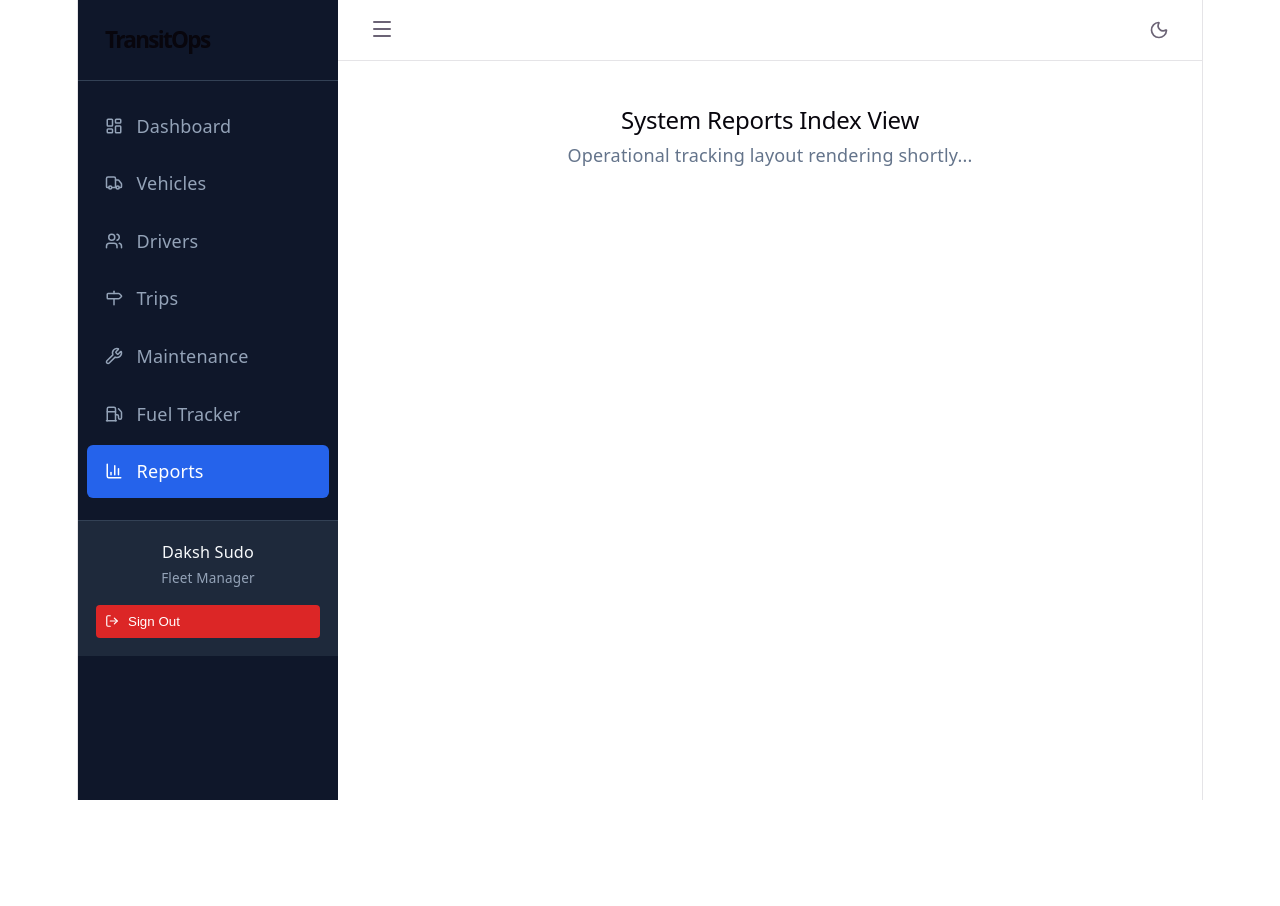
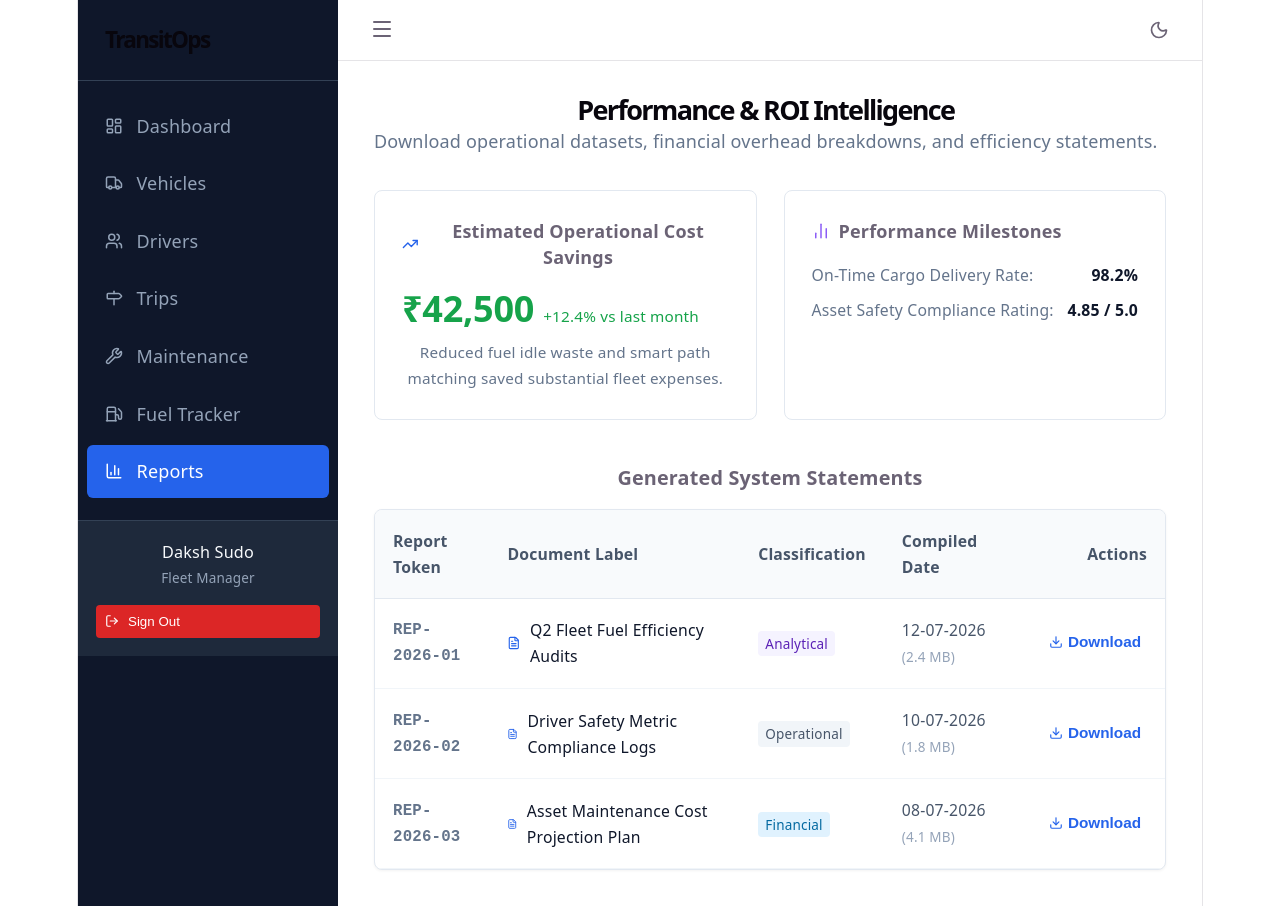
Before and after one commit to KartikRCodes/smart-transport-opreation-platform, a React (Vite) app in the folder client/: page /reports in a window 1280 px wide. Before the commit the page ends 800 px from the top, so only its background shows below. Built offline with nearby package versions, Linux system fonts and the light colour scheme; no server answers.

Commit message:
feat: complete performance reporting index module to finalize frontend client architecture

```diff
--- a/client/src/App.jsx
+++ b/client/src/App.jsx
@@ -1,7 +1,7 @@
 import { BrowserRouter, Routes, Route, Navigate } from "react-router-dom";
 import { useEffect, useState, createContext, useContext } from "react";
 import AuthContext, { AuthProvider } from "./context/AuthContext";
-
+import ReportsPage from "./pages/ReportsPage";
 // Layout Imports
 import DashboardLayout from "./layouts/DashboardLayout";
 
@@ -62,7 +62,7 @@ function App() {
             <Route path="trips" element={<TripsPage />} />
             <Route path="maintenance" element={<MaintenancePage />} />
             <Route path="fuel" element={<FuelTrackerPage />} />
-            <Route path="reports" element={<MockPage title="System Reports Index" />} />
+            <Route path="reports" element={<ReportsPage />} />
           </Route>
         </Routes>
       </BrowserRouter>
--- /dev/null
+++ b/client/src/pages/ReportsPage.jsx
@@ -0,0 +1,137 @@
+import { useEffect, useState } from "react";
+import axiosClient from "../api/axiosClient";
+import { FileText, Download, BarChart2, PieChart, TrendingUp, CheckCircle } from "lucide-react";
+
+const ReportsPage = () => {
+  const [reports, setReports] = useState([]);
+  const [loading, setLoading] = useState(true);
+
+  useEffect(() => {
+    const fetchReports = async () => {
+      try {
+        const response = await axiosClient.get("/reports");
+        setReports(response.data?.data || response.data || []);
+      } catch (err) {
+        console.error("Using fallback metrics for financial reporting dashboard.");
+        setReports([
+          { id: "REP-2026-01", name: "Q2 Fleet Fuel Efficiency Audits", type: "Analytical", status: "Generated", date: "12-07-2026", size: "2.4 MB" },
+          { id: "REP-2026-02", name: "Driver Safety Metric Compliance Logs", type: "Operational", status: "Generated", date: "10-07-2026", size: "1.8 MB" },
+          { id: "REP-2026-03", name: "Asset Maintenance Cost Projection Plan", type: "Financial", status: "Generated", date: "08-07-2026", size: "4.1 MB" }
+        ]);
+      } finally {
+        setLoading(false);
+      }
+    };
+
+    fetchReports();
+  }, []);
+
+  if (loading) {
+    return (
+      <div style={{ display: "flex", justifyContent: "center", alignItems: "center", height: "50vh" }}>
+        <h3>Compiling analytical charts...</h3>
+      </div>
+    );
+  }
+
+  return (
+    <div style={{ padding: "0.5rem" }}>
+      {/* Header section control bars */}
+      <div style={{ display: "flex", justifyContent: "space-between", alignItems: "center", marginBottom: "2rem", flexWrap: "wrap", gap: "1rem" }}>
+        <div>
+          <h1 style={{ fontSize: "1.5rem", fontWeight: "bold", margin: "0 0 0.25rem 0" }}>Performance & ROI Intelligence</h1>
+          <p style={{ color: "#64748B", margin: 0 }}>Download operational datasets, financial overhead breakdowns, and efficiency statements.</p>
+        </div>
+      </div>
+
+      {/* Visual Summary Insights Panel */}
+      <div style={{ display: "grid", gridTemplateColumns: "repeat(auto-fit, minmax(300px, 1fr))", gap: "1.5rem", marginBottom: "2.5rem" }}>
+        <div style={{ background: "#FFFFFF", border: "1px solid #E2E8F0", borderRadius: "8px", padding: "1.5rem" }}>
+          <h3 style={{ fontSize: "1rem", fontWeight: "600", margin: "0 0 1rem 0", display: "flex", alignItems: "center", gap: "0.5rem" }}>
+            <TrendingUp size={18} style={{ color: "#2563EB" }} /> Estimated Operational Cost Savings
+          </h3>
+          <div style={{ display: "flex", alignItems: "baseline", gap: "0.5rem" }}>
+            <h2 style={{ fontSize: "2rem", fontWeight: "bold", margin: 0, color: "#16A34A" }}>₹42,500</h2>
+            <span style={{ fontSize: "0.85rem", color: "#16A34A", fontWeight: "500" }}>+12.4% vs last month</span>
+          </div>
+          <p style={{ fontSize: "0.85rem", color: "#64748B", marginTop: "0.5rem", marginBottom: 0 }}>Reduced fuel idle waste and smart path matching saved substantial fleet expenses.</p>
+        </div>
+
+        <div style={{ background: "#FFFFFF", border: "1px solid #E2E8F0", borderRadius: "8px", padding: "1.5rem" }}>
+          <h3 style={{ fontSize: "1rem", fontWeight: "600", margin: "0 0 1rem 0", display: "flex", alignItems: "center", gap: "0.5rem" }}>
+            <BarChart2 size={18} style={{ color: "#8B5CF6" }} /> Performance Milestones
+          </h3>
+          <div style={{ display: "flex", flexDirection: "column", gap: "0.5rem", fontSize: "0.875rem" }}>
+            <div style={{ display: "flex", justifyContent: "space-between" }}>
+              <span style={{ color: "#64748B" }}>On-Time Cargo Delivery Rate:</span>
+              <span style={{ fontWeight: "600", color: "#0F172A" }}>98.2%</span>
+            </div>
+            <div style={{ display: "flex", justifyContent: "space-between" }}>
+              <span style={{ color: "#64748B" }}>Asset Safety Compliance Rating:</span>
+              <span style={{ fontWeight: "600", color: "#0F172A" }}>4.85 / 5.0</span>
+            </div>
+          </div>
+        </div>
+      </div>
+
+      {/* Ledger Table Section */}
+      <h3 style={{ fontSize: "1.1rem", fontWeight: "600", marginBottom: "1rem" }}>Generated System Statements</h3>
+      <div style={{ background: "#FFFFFF", border: "1px solid #E2E8F0", borderRadius: "8px", overflowX: "auto", boxShadow: "0 1px 3px rgba(0,0,0,0.05)" }}>
+        <table style={{ width: "100%", borderCollapse: "collapse", textAlign: "left", fontSize: "0.875rem" }}>
+          <thead>
+            <tr style={{ background: "#F8FAFC", borderBottom: "1px solid #E2E8F0", color: "#475569" }}>
+              <th style={{ padding: "1rem" }}>Report Token</th>
+              <th style={{ padding: "1rem" }}>Document Label</th>
+              <th style={{ padding: "1rem" }}>Classification</th>
+              <th style={{ padding: "1rem" }}>Compiled Date</th>
+              <th style={{ padding: "1rem", textAlign: "right" }}>Actions</th>
+            </tr>
+          </thead>
+          <tbody>
+            {reports.map((report) => (
+              <tr key={report.id} style={{ borderBottom: "1px solid #F1F5F9", color: "#0F172A" }}>
+                <td style={{ padding: "1rem", fontWeight: "600", fontFamily: "monospace", color: "#64748B" }}>{report.id}</td>
+                <td style={{ padding: "1rem" }}>
+                  <div style={{ display: "flex", alignItems: "center", gap: "0.5rem", fontWeight: "500" }}>
+                    <FileText size={16} style={{ color: "#2563EB" }} />
+                    {report.name}
+                  </div>
+                </td>
+                <td style={{ padding: "1rem" }}>
+                  <span style={{
+                    fontSize: "0.75rem",
+                    fontWeight: "500",
+                    padding: "0.2rem 0.4rem",
+                    borderRadius: "4px",
+                    background: report.type === "Financial" ? "#E0F2FE" : report.type === "Analytical" ? "#F5F3FF" : "#F1F5F9",
+                    color: report.type === "Financial" ? "#0369A1" : report.type === "Analytical" ? "#5B21B6" : "#475569"
+                  }}>
+                    {report.type}
+                  </span>
+                </td>
+                <td style={{ padding: "1rem", color: "#475569" }}>{report.date} <span style={{ fontSize: "0.75rem", color: "#94A3B8" }}>({report.size})</span></td>
+                <td style={{ padding: "1rem", textAlign: "right" }}>
+                  <button style={{
+                    background: "none",
+                    border: "none",
+                    color: "#2563EB",
+                    cursor: "pointer",
+                    display: "inline-flex",
+                    alignItems: "center",
+                    gap: "0.25rem",
+                    fontWeight: "600",
+                    fontSize: "0.85rem"
+                  }}>
+                    <Download size={14} /> Download
+                  </button>
+                </td>
+              </tr>
+            ))}
+          </tbody>
+        </table>
+      </div>
+    </div>
+  );
+};
+
+export default ReportsPage;
```
